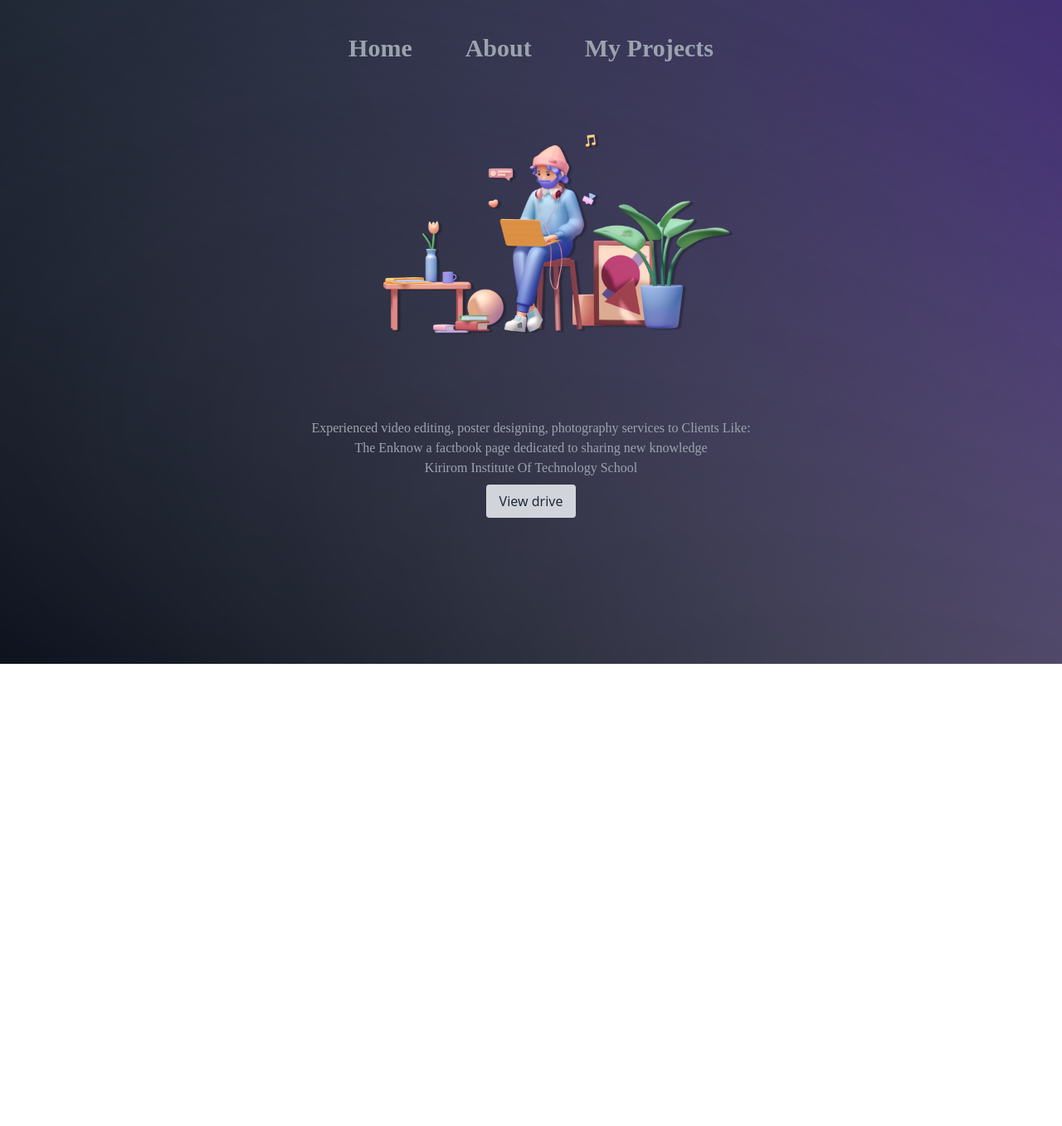
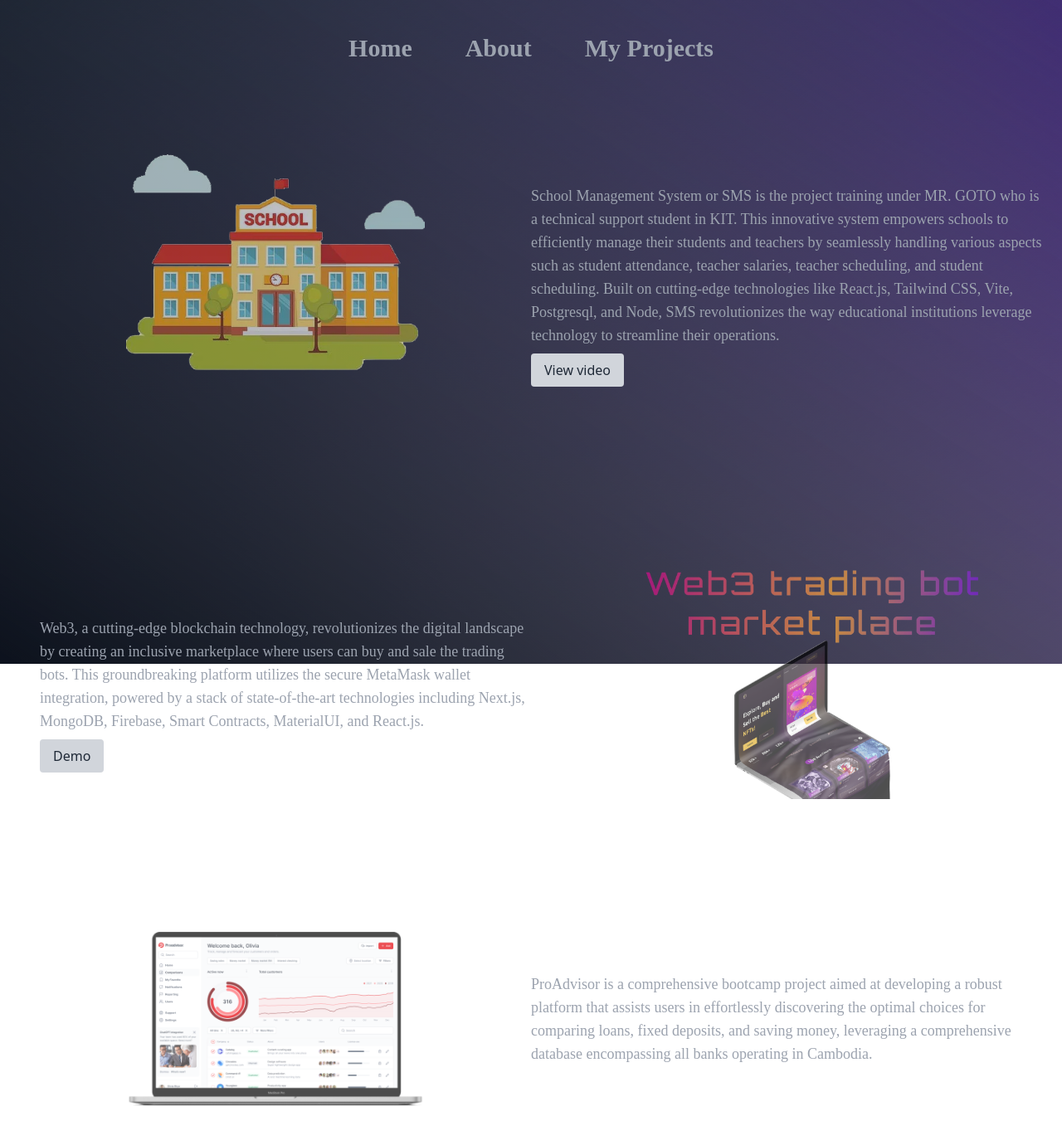
Before and after one commit to YinChantha/portfolio, a React (Vite) app: page /myprojects in a window 1280 px wide. Shown: the whole page at 83% size. Before the commit the page ends 800 px from the top, so only its background shows below. Built offline with nearby package versions, Linux system fonts and the light colour scheme; the HTML template or start-up script is replaced by a standard one.

Commit message:
update animation

```diff
--- a/package.json
+++ b/package.json
@@ -12,6 +12,7 @@
   "dependencies": {
     "@fortawesome/free-solid-svg-icons": "^6.4.0",
     "@fortawesome/react-fontawesome": "^0.2.0",
+    "aos": "^2.3.4",
     "material-icons": "^1.13.6",
     "react": "^18.2.0",
     "react-dom": "^18.2.0",
--- a/src/Pages/Myproject.jsx
+++ b/src/Pages/Myproject.jsx
@@ -1,7 +1,12 @@
-import React from "react";
+import React, { useEffect } from "react";
 import "material-icons/iconfont/material-icons.css";
+import AOS from "aos";
+import "aos/dist/aos.css";
 import Marquee from "react-fast-marquee";
 const Myproject = (prop) => {
+  useEffect(() => {
+    AOS.init();
+  }, []);
   return (
     <div className="absolute inset-0 w-full">
       <div
@@ -21,7 +26,12 @@ const Myproject = (prop) => {
         style={{ zIndex: -1 }}
       ></div>
       <div className="relative flex flex-col justify-center mt-36 ">
-        <div className="flex justify-center">
+        <div
+          data-aos-offset="200"
+          data-aos-duration="2000"
+          data-aos="fade-down"
+          className="flex justify-center"
+        >
           <div className="w-full md:w-6/12 ">
             <img
               src="../assets/editor.png"
@@ -31,7 +41,11 @@ const Myproject = (prop) => {
           </div>
         </div>
 
-        <div className="flex justify-center">
+        <div
+          data-aos-duration="1000"
+          data-aos="fade-down"
+          className="flex justify-center"
+        >
           <div className="w-8/12">
             <h1 className="font-abhaya text-gray-400 text-center">
               Experienced video editing, poster designing, photography services
@@ -105,7 +119,13 @@ const Myproject = (prop) => {
 
       <div className="relative flex md:flex-row flex-col justify-center items-center mt-12 p-6  ">
         <div className="md:w-6/12 w-full">
-          <div className="flex justify-center" style={{ opacity: 0.7 }}>
+          <div
+            className="flex justify-center"
+            data-aos="fade-right"
+            data-aos-offset="100"
+            data-aos-duration="2000"
+            style={{ opacity: 0.7 }}
+          >
             <img
               src="../assets/developer.png"
               className="md:max-w-full w-7/12 object-contain rounded-lg"
@@ -114,12 +134,17 @@ const Myproject = (prop) => {
           </div>
         </div>
 
-        <div className="md:w-6/12 md:max-w-none flex justify-center ">
+        <div
+          data-aos="flip-left"
+          data-aos-duration="2000"
+          data-aos-offset="200"
+          className="md:w-6/12 md:max-w-none flex justify-center "
+        >
           <div className="md:mt-0 mt-6">
             <h1 className="font-abhaya font-semibold text-gray-400 md:text-4xl text-lg mb-6 ml-3 ">
               Experience working on development projects
             </h1>
-            <div className="flex flex-col gap-6">
+            <div className="flex flex-col gap-6 ">
               <div className="flex flex-row  gap-1 md:gap-4 md:ml-0 ml-3">
                 <div class="xl:w-6 xl:h-6 w-2 h-1 bg-gray-500 rounded-full mt-3 xl:mt-0"></div>
                 <p className="font-abhaya text-gray-400 ">
@@ -176,11 +201,12 @@ const Myproject = (prop) => {
                   </a>
                 </p>
               </div>
-              <br></br>{" "}
             </div>
-            <button className="bg-gray-300 hover:bg-gray-400 text-gray-800 font-bold py-2 px-4 rounded inline-flex items-center">
-              <a href="myprojects">Read More</a>
-            </button>
+            <div className="flex md:justify-start justify-center md:mt-3 mt-1">
+              <button className="bg-gray-300 hover:bg-gray-400 text-gray-800 font-bold py-2 px-4 rounded inline-flex items-center">
+                <a href="myprojects">Read More</a>
+              </button>
+            </div>
           </div>
         </div>
       </div>
--- a/src/Pages/Readmore.jsx
+++ b/src/Pages/Readmore.jsx
@@ -1,7 +1,11 @@
-import React from "react";
-import { Link } from "react-router-dom";
+import React, { useEffect } from "react";
+import AOS from "aos";
+import "aos/dist/aos.css";
 
 const Readmore = () => {
+  useEffect(() => {
+    AOS.init();
+  }, []);
   return (
     <div className="absolute inset-0 w-full">
       <div
@@ -20,35 +24,133 @@ const Readmore = () => {
         className="fixed inset-0 bg-gradient-to-tr from-black opacity-25"
         style={{ zIndex: -1 }}
       ></div>
-      <div className="relative flex flex-col justify-center mt-36 ">
-        <div className="flex justify-center">
-          <div className="w-full md:w-6/12 ">
+      <div className="relative flex md:flex-row flex-col justify-center items-center mt-28 p-6  ">
+        <div className="md:w-6/12 w-full">
+          <div
+            className="flex justify-center"
+            data-aos="fade-right"
+            data-aos-offset="100"
+            data-aos-duration="2000"
+            style={{ opacity: 0.7 }}
+          >
             <img
-              src="../assets/editor.png"
-              className="max-w-full rounded-lg"
+              src="../assets/sms.png"
+              className="md:max-w-full w-7/12 object-contain rounded-lg"
               alt=""
             />
           </div>
         </div>
 
-        <div className="flex justify-center">
-          <div className="w-8/12">
-            <h1 className="font-abhaya text-gray-400 text-center">
-              Experienced video editing, poster designing, photography services
-              to Clients Like:
-            </h1>
-            <p className="font-abhaya text-gray-400 text-center">
-              The Enknow a factbook page dedicated to sharing new knowledge
-              <br></br> Kirirom Institute Of Technology School
-            </p>
-            <div className="flex justify-center py-2">
-              <button  className="bg-gray-300 hover:bg-gray-400 text-gray-800 font-bold py-2 px-4 rounded inline-flex items-center">
-                <Link
+        <div
+          className="md:w-6/12 w-full"
+          data-aos="zoom-in-down"
+          data-aos-duration="2000"
+          data-aos-offset="200"
+        >
+          <div className="md:mt-16 mt-3">
+            <div>
+              <p className="font-abhaya text-gray-400 md:text-start md:text-lg text-center">
+                School Management System or SMS is the project training under
+                MR. GOTO who is a technical support student in KIT. This
+                innovative system empowers schools to efficiently manage their
+                students and teachers by seamlessly handling various aspects
+                such as student attendance, teacher salaries, teacher
+                scheduling, and student scheduling. Built on cutting-edge
+                technologies like React.js, Tailwind CSS, Vite, Postgresql, and
+                Node, SMS revolutionizes the way educational institutions
+                leverage technology to streamline their operations.
+              </p>
+              <div className="flex md:justify-start justify-center py-2">
+                <button className="bg-gray-300 hover:bg-gray-400 text-gray-800 font-bold py-2 px-4 rounded inline-flex items-center">
+                  <a
+                    href="https://drive.google.com/file/d/1Sv79ozkSvb8EOxHEzd-bd3cKmZV3Bgx9/view?usp=sharing"
+                    target="_blank"
+                    rel="noopener noreferrer"
+                  >
+                    View video
+                  </a>
+                </button>
+              </div>
+            </div>
+          </div>
+        </div>
+      </div>
+      <div className="relative flex md:flex-row flex-col justify-center items-center mt-28 p-6  ">
+        <div
+          className="md:w-6/12 w-full"
+          data-aos="zoom-in-up"
+          data-aos-duration="2000"
+          data-aos-offset="200"
+        >
+          <div className="md:mt-16 mt-3">
+            <div className="md:ml-6 ml-0">
+              <p className="font-abhaya text-gray-400 md:text-start md:text-lg text-center">
+                Web3, a cutting-edge blockchain technology, revolutionizes the
+                digital landscape by creating an inclusive marketplace where
+                users can buy and sale the trading bots. This groundbreaking
+                platform utilizes the secure MetaMask wallet integration,
+                powered by a stack of state-of-the-art technologies including
+                Next.js, MongoDB, Firebase, Smart Contracts, MaterialUI, and
+                React.js.
+              </p>
+              <div className="flex md:justify-start justify-center py-2">
+                <button className="bg-gray-300 hover:bg-gray-400 text-gray-800 font-bold py-2 px-4 rounded inline-flex items-center">
+                  <a href="https://web3-tradingbot.vercel.app/" target="_blank">
+                    Demo
+                  </a>
+                </button>
+              </div>
+            </div>
+          </div>
+        </div>
+        <div className="md:w-6/12 w-full">
+          <div
+            className="flex justify-center"
+            data-aos="zoom-in"
+            data-aos-offset="100"
+            data-aos-duration="2000"
+            style={{ opacity: 0.7 }}
+          >
+            <img
+              src="../assets/web3.png"
+              className=" object-contain rounded-lg"
+              alt=""
+            />
+          </div>
+        </div>
+      </div>
+      <div className="relative flex md:flex-row flex-col justify-center items-center mt-28 p-6  ">
+        <div className="md:w-6/12 w-full">
+          <div
+            className="flex justify-center"
+            data-aos="zoom-in-right"
+            data-aos-offset="100"
+            data-aos-duration="2000"
+            style={{ opacity: 0.7 }}
+          >
+            <img
+              src="../assets/proadvisor.png"
+              className="md:max-w-full w-7/12 object-contain rounded-lg"
+              alt=""
+            />
+          </div>
+        </div>
 
-                >
-                  View drive
-                </Link>
-              </button>
+        <div
+          className="md:w-6/12 w-full"
+          data-aos="zoom-out-down"
+          data-aos-duration="2000"
+          data-aos-offset="200"
+        >
+          <div className="md:mt-0 mt-3">
+            <div>
+              <p className="font-abhaya text-gray-400 md:text-start md:text-lg text-center">
+                ProAdvisor is a comprehensive bootcamp project aimed at
+                developing a robust platform that assists users in effortlessly
+                discovering the optimal choices for comparing loans, fixed
+                deposits, and saving money, leveraging a comprehensive database
+                encompassing all banks operating in Cambodia.
+              </p>
             </div>
           </div>
         </div>
```
Also changed, not shown: 1 other file (tests, documents, lock files or other folders).
